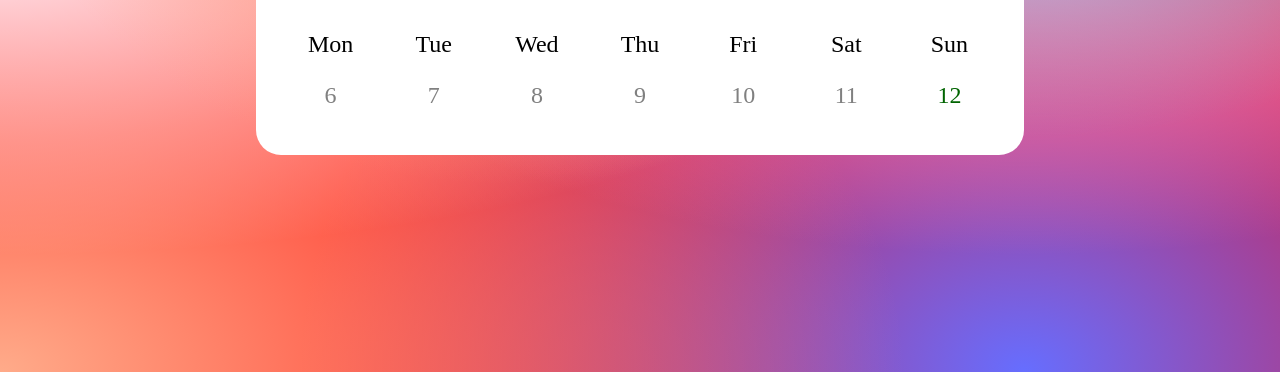
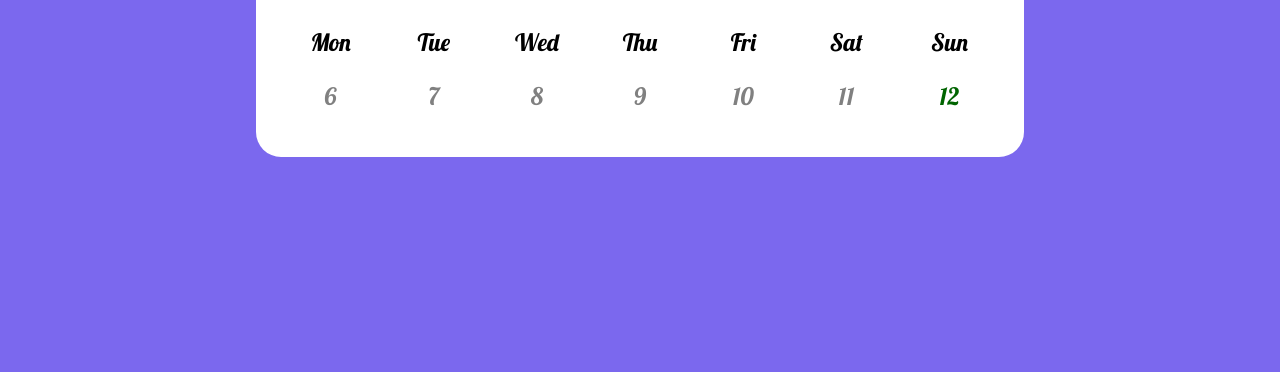
Before and after one commit to Mikfer123/weekWithDateFNS, a website built with Vite: page my-vue-app/index.html in a window 1280 px wide. Shown: the part 428-800 px from the top of the page. Built offline with nearby package versions, Linux system fonts and the light colour scheme; a web font is replaced by a local one.

Commit message:
pushing to github

```diff
--- a/my-vue-app/src/main.ts
+++ b/my-vue-app/src/main.ts
@@ -9,8 +9,6 @@ import {
 } from 'date-fns';
 
 const clock = document.querySelector(".calendarContainer__clockContainer__clock")
-const days = Array.from(document.querySelectorAll(".calendarContainer__calendar__listContainer__dateList__date"))
-console.log("days element: ", days)
 const monthElement = document.querySelector(".calendarContainer__calendar__Month")
 const prevButton = document.getElementById("Prev")
 const nextButton = document.getElementById("Next")
@@ -20,7 +18,7 @@ const date = new Date()
 const today = getDate(date)
 const month = format(date, "MMMM")
 const daysInMonth = getDaysInMonth(date)
-let newDay: number = getDay(startOfMonth(date)) === 0 ? 7 : getDay(startOfMonth(date))
+const newDay = getDay(startOfMonth(date)) === 0 ? 7 : getDay(startOfMonth(date))
 const firstDayOfMonth = newDay -1
 const endOfMonth = getDay(lastDayOfMonth(date))
 const lastDayOfLastMonth = getDate(startOfMonth(date).setHours(-1))
@@ -32,9 +30,11 @@ console.log("first day of the month(day of week): ", firstDayOfMonth)
 console.log("last day of the month(day of week): ", endOfMonth)
 console.log("last date of the last month: ", lastDayOfLastMonth)
 
-setInterval(() => clock.textContent = format(new Date(), "HH:mm:ss"), 1)
+setInterval(() => {
+    if(clock) clock.textContent = format(new Date(), "HH:mm:ss"), 1
+})
 
-monthElement.textContent = month
+if(monthElement)monthElement.textContent = month
 
 const createWeeksArray = (monthStart: number, prevMonthEnd: number, monthLength: number, weekLength:number) => {
     const daysArray = []
@@ -64,65 +64,66 @@ const createWeeksArray = (monthStart: number, prevMonthEnd: number, monthLength:
     return chunks
 }
 
-createWeeksArray(firstDayOfMonth, lastDayOfLastMonth, daysInMonth, weekLength)
+const arrayOfWeeks = createWeeksArray(firstDayOfMonth, lastDayOfLastMonth, daysInMonth, weekLength)
 
-const weeksArray = createWeeksArray(firstDayOfMonth, lastDayOfLastMonth, daysInMonth, weekLength)
+console.log("array of days: ", arrayOfWeeks)
 
-console.log("array of days: ", weeksArray)
-
-
-
-const nubmerOfWeeks = weeksArray.length
+const nubmerOfWeeks = arrayOfWeeks.length
 
 console.log("amount of weeks: ", nubmerOfWeeks)
 
-const week = weeksArray.findIndex((week) => week.includes(today))
+const currentWeek = arrayOfWeeks.findIndex((week) => week.includes(today))
 
-let currWeekIndex = week
+let displayedWeek = currentWeek
 
-console.log(currWeekIndex)
+console.log(displayedWeek)
 
-const appendDates = (array, index) => {
+const appendDates = (array: number[][], index: number) => {
 
     const dateList = document.querySelector(".calendarContainer__calendar__listContainer__dateList")
     const newDateList = document.createElement("ul")
     newDateList.classList.add("calendarContainer__calendar__listContainer__dateList")
 
     array[index].forEach((day) => {
-        const date = document.createElement("li")
-        date.classList.add("calendarContainer__calendar__listContainer__dateList__date")
+        const dateCell = document.createElement("li")
+        dateCell.classList.add("calendarContainer__calendar__listContainer__dateList__date")
         const node = document.createTextNode(`${day}`)
-        date.appendChild(node)
+        dateCell.appendChild(node)
+        const date = Number(dateCell.textContent)
 
-        if(currWeekIndex < week || currWeekIndex === week && date.textContent as number < today) {
-            date.style.color = "gray"
+        if(displayedWeek < currentWeek || displayedWeek === currentWeek && date < today) {
+            dateCell.style.color = "gray"
         }
 
-        if(date.textContent === `${today}`) {
-            date.style.color = "DarkGreen"
+        if(date === today) {
+            dateCell.style.color = "DarkGreen"
         }
 
-        if(date.textContent as number > today && date.textContent as number <= today + 7) {
-            date.style.color = "#7FFF00"
+        if(date > today && date <= today + 7) {
+            dateCell.style.color = "#7FFF00"
         }
 
-        newDateList.appendChild(date)
+        newDateList.appendChild(dateCell)
     })
 
-    dateList.replaceWith(newDateList)
+    if(dateList) dateList.replaceWith(newDateList)
 }
 
-appendDates(weeksArray, currWeekIndex)
+appendDates(arrayOfWeeks, displayedWeek)
 
-nextButton.addEventListener("click", () => {
-    currWeekIndex = currWeekIndex < nubmerOfWeeks -1 ? currWeekIndex + 1 : currWeekIndex
-    console.log(currWeekIndex)
-    appendDates(weeksArray, currWeekIndex)
-})
+if(nextButton) {
+    nextButton.addEventListener("click", () => {
+        displayedWeek = displayedWeek < nubmerOfWeeks -1 ? displayedWeek + 1 : displayedWeek
+        console.log(displayedWeek)
+        appendDates(arrayOfWeeks, displayedWeek)
+    })
+}
 
 
-prevButton.addEventListener("click", () => {
-    currWeekIndex = currWeekIndex > 0 ? currWeekIndex -1 : currWeekIndex
-        console.log(currWeekIndex)
-    appendDates(weeksArray, currWeekIndex)
-})
+if(prevButton) {
+    prevButton.addEventListener("click", () => {
+        displayedWeek = displayedWeek > 0 ? displayedWeek -1 : displayedWeek
+        console.log(displayedWeek)
+        appendDates(arrayOfWeeks, displayedWeek)
+    })
+}
--- a/my-vue-app/src/style.css
+++ b/my-vue-app/src/style.css
@@ -1,4 +1,6 @@
-@import url('https://fonts.googleapis.com/css2?family=Agbalumo&display=swap');
+/* @import url('https://fonts.googleapis.com/css2?family=Agbalumo&display=swap'); */
+
+  @import url('https://fonts.googleapis.com/css2?family=Agbalumo&family=Lobster&display=swap');
 
 body {
   margin: 0;
@@ -11,7 +13,7 @@ body {
 }
 
 .calendarContainer {
-  font-family: "Agbalumo";
+  font-family: "Lobster";
   display: flex;
   flex-direction: column;
   justify-content: center;
@@ -19,7 +21,7 @@ body {
   width: 100%;
   height: 100%;
   gap: 5%;
-  background-color:hsla(0,100%,50%,1);
+  /* background-color:hsla(0,100%,50%,1);
   background-image:
   radial-gradient(at 40% 20%, hsla(23,100%,74%,1) 0px, transparent 50%),
   radial-gradient(at 80% 0%, hsla(184,100%,56%,1) 0px, transparent 50%),
@@ -27,8 +29,8 @@ body {
   radial-gradient(at 80% 50%, hsla(335,100%,76%,1) 0px, transparent 50%),
   radial-gradient(at 0% 100%, hsla(17,100%,77%,1) 0px, transparent 50%),
   radial-gradient(at 80% 100%, hsla(237,100%,70%,1) 0px, transparent 50%),
-  radial-gradient(at 0% 0%, hsla(338,100%,76%,1) 0px, transparent 50%);
-  /* background-color: mediumslateblue; */
+  radial-gradient(at 0% 0%, hsla(338,100%,76%,1) 0px, transparent 50%); */
+  background-color: mediumslateblue;
 }
 
 .calendarContainer__clockContainer{
@@ -41,7 +43,7 @@ body {
 }
 
 .calendarContainer__clockContainer__clock {
-  padding: 0 15px 10px;
+  /* padding: 0 15px 10px; */
   font-size: 2rem;
   text-align: center;
   margin: 0;
```
Also changed, not shown: 1 other file.
